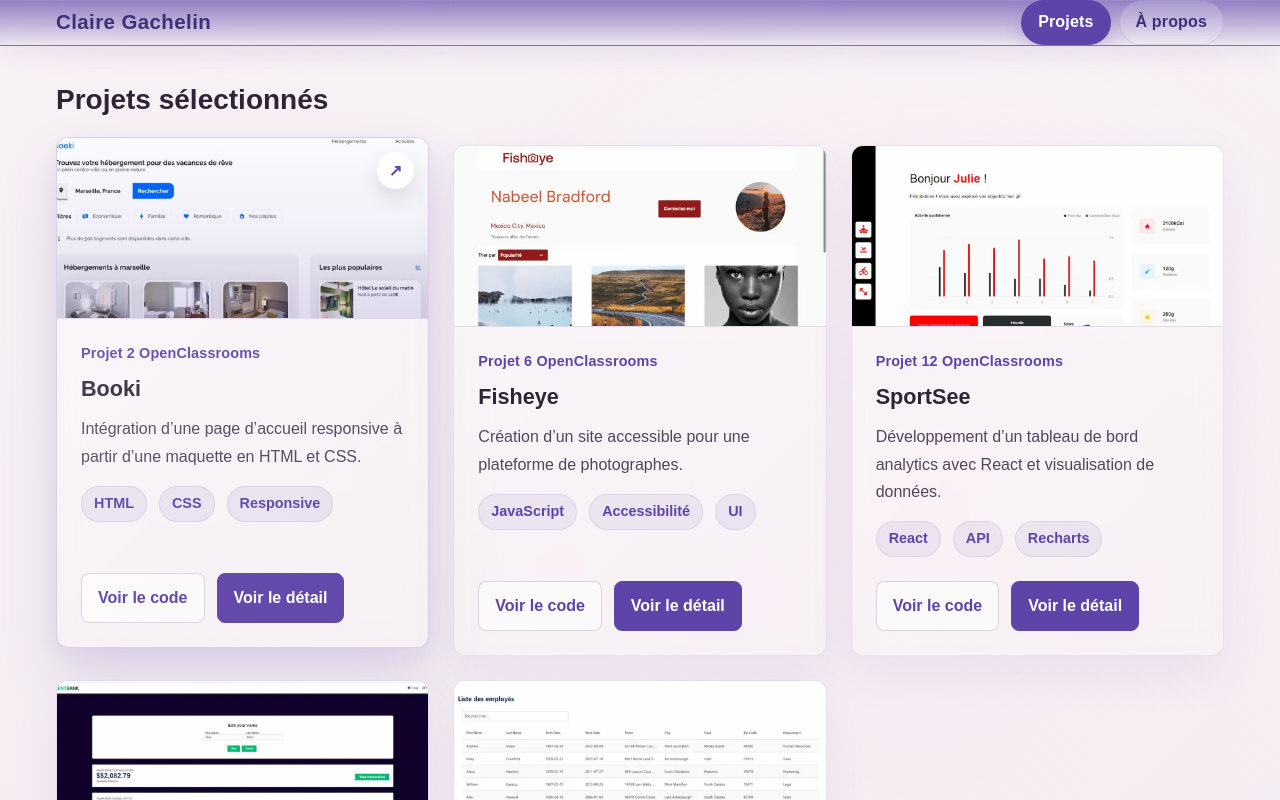
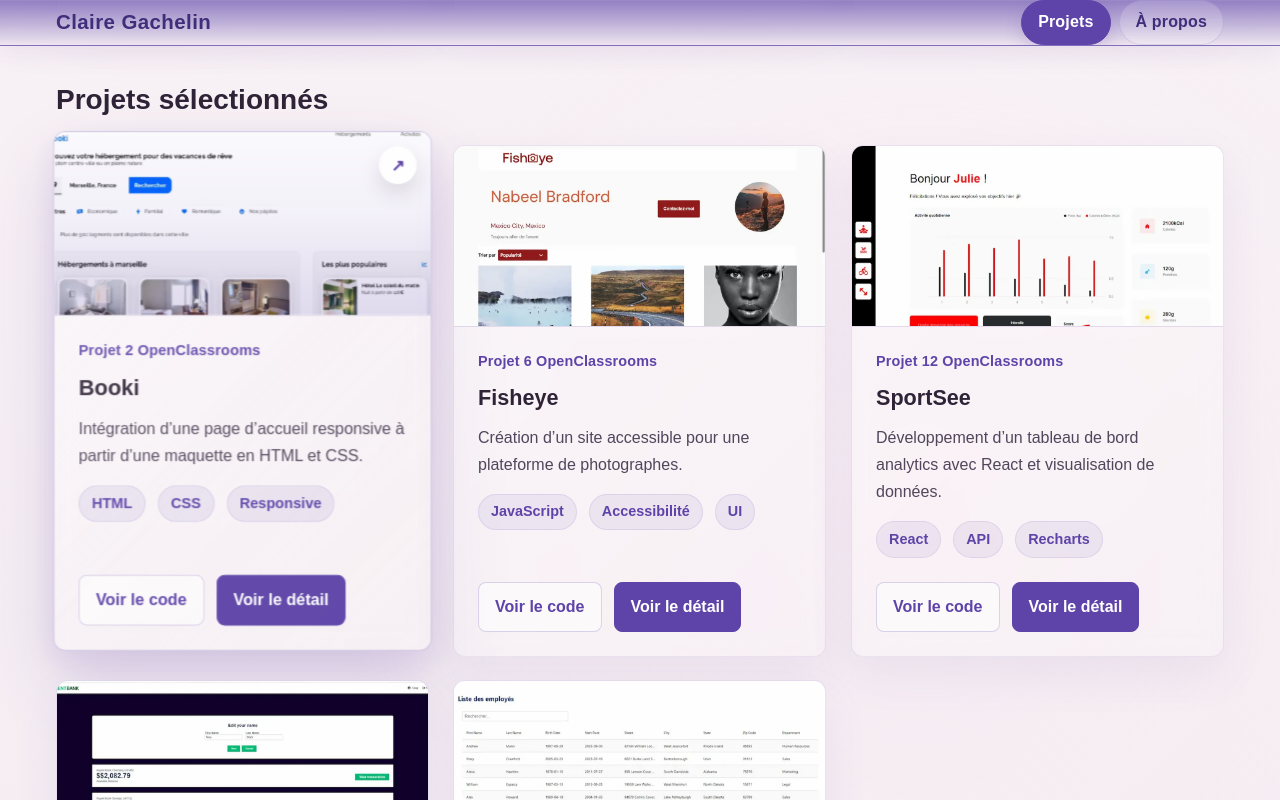
Before and after one commit to Ma-Eum/Portfolio-claire, a React (Vite) app: page / in a window 1280 px wide. In both pictures the pointer is over the element 242 px from the left and 1696 px from the top of the page. Shown: the part 1296-2096 px from the top of the page. Built offline with nearby package versions, Linux system fonts and the light colour scheme.

Commit message:
style(project-cards): améliore les interactions (hover premium), rend l'image et le titre cliquables

```diff
--- a/src/components/ProjectCard/ProjectCard.scss
+++ b/src/components/ProjectCard/ProjectCard.scss
@@ -17,6 +17,7 @@
   border: 1px solid rgba(94, 68, 168, 0.1);
   box-shadow: 0 18px 45px rgba(94, 68, 168, 0.08);
   backdrop-filter: blur(10px);
+  will-change: transform;
   transition:
     transform 0.28s ease,
     box-shadow 0.28s ease,
@@ -41,11 +42,11 @@
 
 .project-card:hover,
 .project-card:focus-within {
-  transform: translateY(-8px);
+  transform: translateY(-10px) scale(1.015);
   box-shadow:
-    0 28px 60px rgba(94, 68, 168, 0.14),
-    0 10px 24px rgba(94, 68, 168, 0.08);
-  border-color: rgba(94, 68, 168, 0.2);
+    0 32px 70px rgba(94, 68, 168, 0.18),
+    0 12px 28px rgba(94, 68, 168, 0.1);
+  border-color: rgba(94, 68, 168, 0.25);
 }
 
 .project-card:hover::before,
@@ -125,8 +126,8 @@
 
 .project-card:hover .project-card__image,
 .project-card:focus-within .project-card__image {
-  transform: scale(1.06);
-  filter: saturate(1.04) contrast(1.02);
+  transform: scale(1.08);
+  filter: saturate(1.08) contrast(1.05);
 }
 
 .project-card:hover .project-card__overlay,
@@ -256,10 +257,16 @@
 }
 
 .project-card__link--primary:hover {
-  background-color: $color-button-primary-background-hover;
-  border-color: $color-button-primary-background-hover;
-  box-shadow: $shadow-button-hover;
-  transform: translateY(-1px);
+  background: linear-gradient(
+    135deg,
+    rgba(94, 68, 168, 0.95),
+    rgba(120, 90, 200, 0.95)
+  );
+  border-color: transparent;
+  box-shadow:
+    0 10px 25px rgba(94, 68, 168, 0.25),
+    0 4px 10px rgba(94, 68, 168, 0.15);
+  transform: translateY(-2px) scale(1.02);
 }
 
 .project-card__link--secondary {
@@ -330,7 +337,8 @@
   .project-card__overlay,
   .project-card__badge,
   .project-card__tag,
-  .project-card__link {
+  .project-card__link,
+  .project-card__title-link {
     transition: none;
   }
 
```
